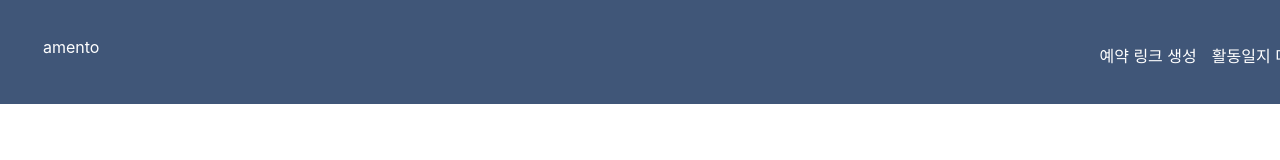
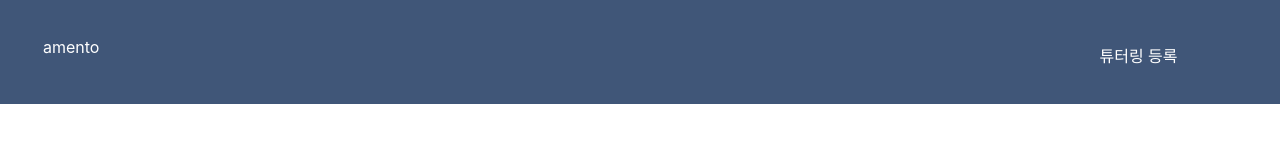
Before and after one commit to hun9008/ajouton_tutor, a React (Create React App) app in the folder front/ajouton/: page / in a window 1280 px wide. Shown: the top 160 px of the page. Built offline with nearby package versions, Linux system fonts and the light colour scheme.

Commit message:
Fix: Header submenu list

```diff
--- a/front/ajouton/src/Header.js
+++ b/front/ajouton/src/Header.js
@@ -10,9 +10,6 @@ function Header() {
             navigate("/");
           };
 
-    const PDFdownload = () => {
-       navigate("/MentorReport");
-    };
 
 
 
@@ -56,8 +53,8 @@ function Header() {
 
 
             <div style={subMenu}>
-            <p onClick={CreateLink}>예약 링크 생성</p>
-            <p onClick={PDFdownload}>활동일지 다운로드</p>
+            <p onClick={CreateLink}>튜터링 등록</p>
+
             </div>
 
         </div>
```
